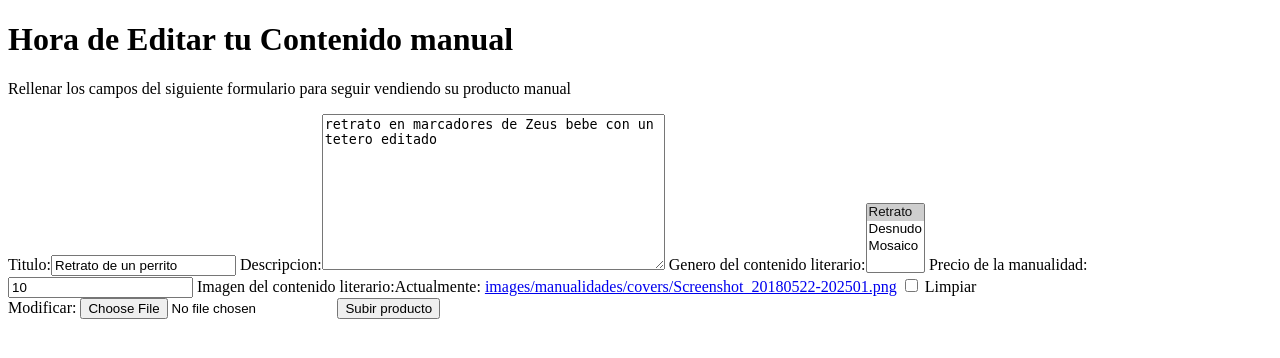
After one commit to IngSw201910/ZonaCultura, a Django app: page /Producto/ContenidoManualidad/Editar/1 in a window 1280 px wide. The commit adds this page. Shown: the top 358 px of the page. Run offline with Django 3.2, Linux system fonts and the light colour scheme; a user stored in the database is signed in; data comes from the database, SQL or seed files in the repository; both versions use the stored data as it was after the commit.

Commit message:
edicion de obra manual

```diff
--- /dev/null
+++ b/Codigo/homePage/templates/EditarManualidad.html
@@ -0,0 +1,22 @@
+<!DOCTYPE html>
+<html>
+<head>
+<title>Editar Contenido Manual</title>
+</head>
+<body>
+
+<h1>Hora de Editar tu Contenido manual</h1>
+<p>Rellenar los campos del siguiente formulario para seguir vendiendo su producto manual</p>
+
+
+<form class="site-form" method="post"  enctype="multipart/form-data">
+  	{% csrf_token %}
+	{{ Form }}
+	<input type="submit" value="Subir producto">
+</form>
+
+
+
+
+</body>
+</html>
--- a/Codigo/homePage/templates/mostrarManualidad.html
+++ b/Codigo/homePage/templates/mostrarManualidad.html
@@ -16,7 +16,9 @@
 <form method="get">
 
 	<input type="submit" value="Añadir al carrito" name="carrito">
+	<input type="submit" value="Editar" name="editar">
 </form>
+
 
 
 </body>
--- a/Codigo/homePage/urls.py
+++ b/Codigo/homePage/urls.py
@@ -22,6 +22,7 @@ urlpatterns=[
 	url(r'^SubirObra/SubirContenidoLiterario$', views.subirObraLiteraria_view, name='Subir contenido literario'),
 	url(r'^SubirContenidoMultimedia$',views.SubirContenidoMultimedia_view,name='Subir contenido multimedia'),
 	url(r'^SubirManualidad$', views.subirManualidades_view, name='Subir contenido Manual'),
+	path('Producto/ContenidoManualidad/Editar/<int:primaryKey>', views.editarManualidades_view),
 	path('VistaUsuario/Usuario/<int:primaryKey>', views.mostrarUsuario),
 	path('Producto/ContenidoMultimedia/<int:primaryKey>', views.mostrarMultimedia),
 	path('Producto/ContenidoLiterario/<int:primaryKey>', views.mostrarObraLiteraria),
--- a/Codigo/homePage/views.py
+++ b/Codigo/homePage/views.py
@@ -359,3 +359,31 @@ def mostrarManualidad(request,primaryKey):
 	except:
 		raise Http404
 	return render(request, 'mostrarManualidad.html' ,{'Manualidad':Manualidad})
+
+@login_required(login_url='/')
+def editarManualidades_view(request,primaryKey):
+
+	Manualidad=contenidoManualidad.objects.get(pk=primaryKey)
+	print("aca llegue2")
+	if request.method =='POST':
+		print("entre")
+		print("aca llegue1")
+		Form=contenidoManualForm(request.POST, request.FILES,instance=Manualidad)
+		print("aca llegue")
+		if Form.is_valid():
+			producto=Form.save(commit=False)
+			producto.user= request.user
+			producto.save()
+			print("\n***********Formulario valido")
+			print("Obra",producto.title," subida, y le quedo una llave primaria de:", producto.id)
+
+			return HttpResponse("Submited")
+		else:
+			Form = EmpleadoForm(instance=Manualidad)
+			print("\n***********Formulario no valido")
+			return HttpResponse("Fallo")
+	else:
+		Form=contenidoManualForm(instance=Manualidad)
+		print("que pasa mani")
+
+	return render(request,'EditarManualidad.html',{'Form':Form})
```
Also changed, not shown: Codigo/db.sqlite3.
